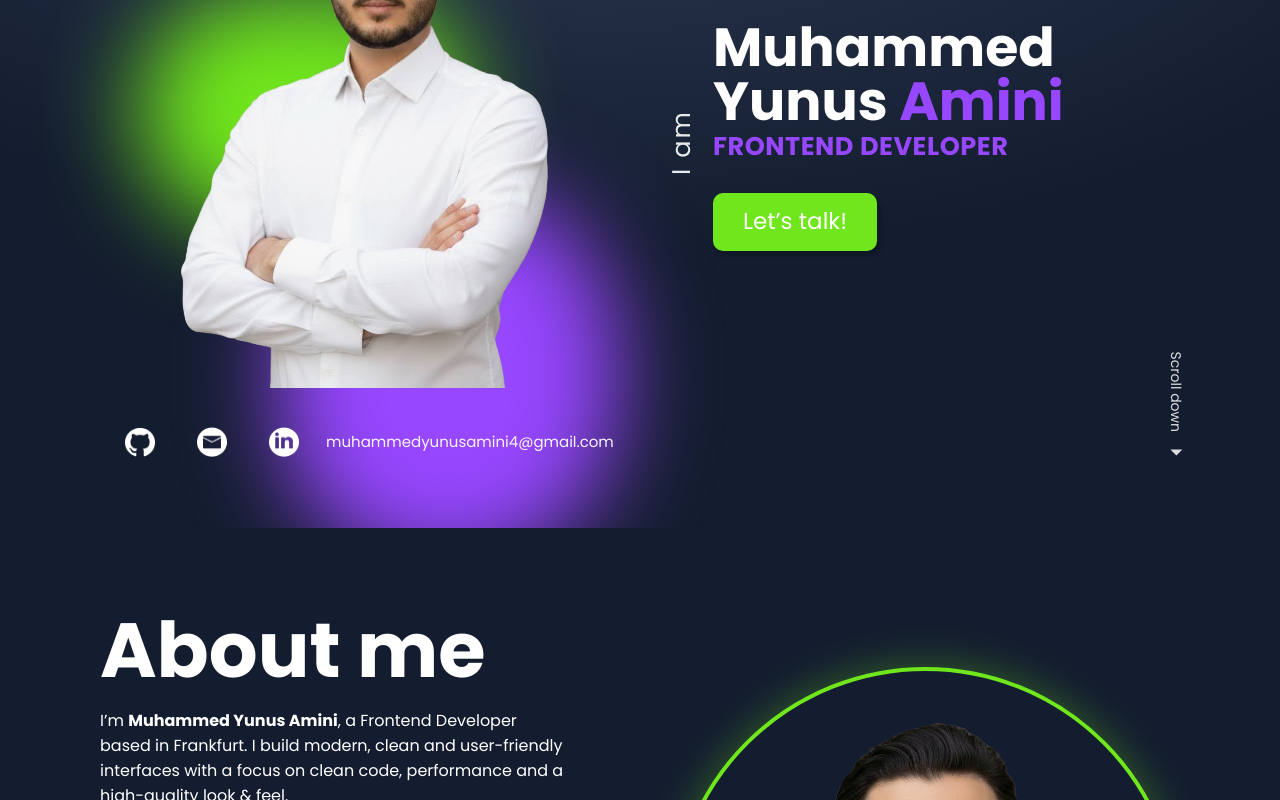
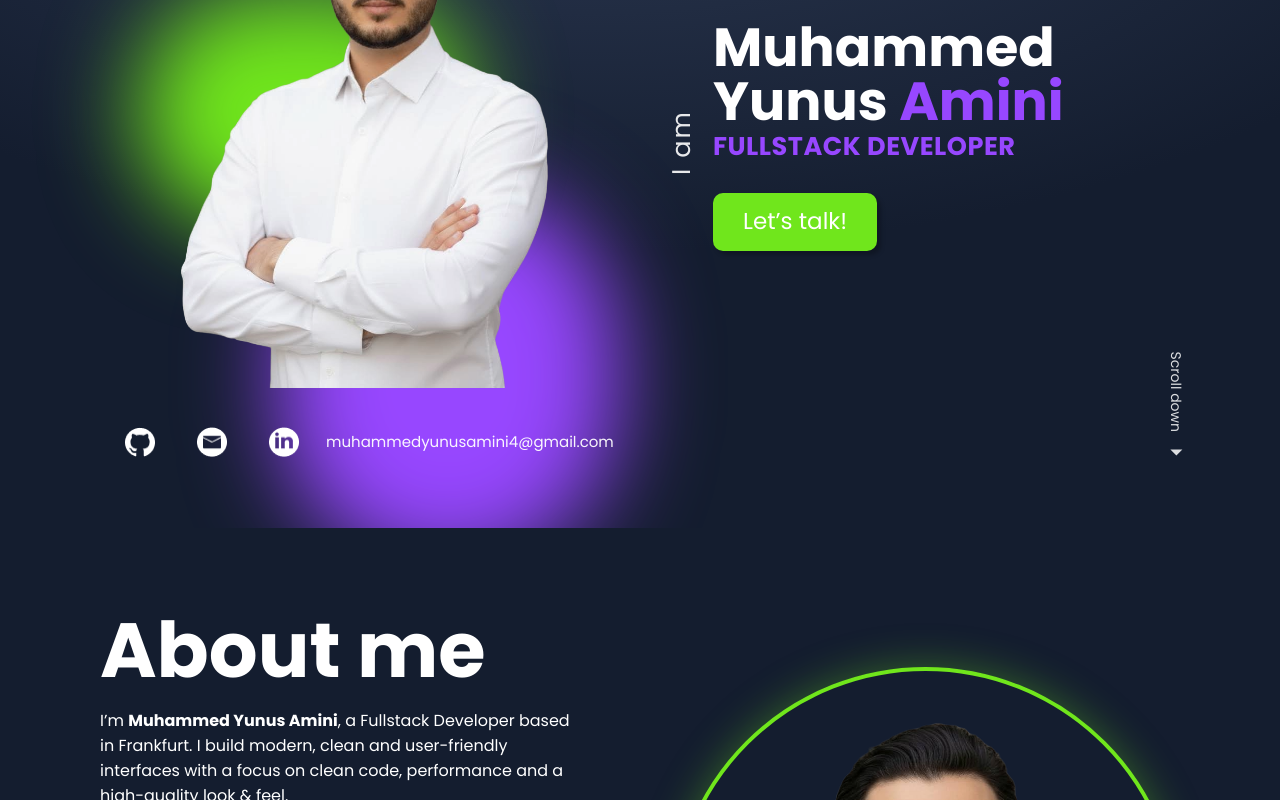
Before and after one commit to mya63/portfolio-2.0, an Angular app: page / in a window 1280 px wide. Shown: the part 320-1120 px from the top of the page. Built offline with nearby package versions, Linux system fonts and the light colour scheme.

Commit message:
fix title front to full

```diff
--- a/src/app/core/i18n/translations/de.ts
+++ b/src/app/core/i18n/translations/de.ts
@@ -9,7 +9,7 @@ export const de = {
 
 about: {
   title: 'Über mich',
-  intro: `Ich bin <strong>Muhammed Yunus Amini</strong>, Frontend-Entwickler aus Frankfurt.
+  intro: `Ich bin <strong>Muhammed Yunus Amini</strong>, Fullstack-Entwickler aus Frankfurt.
   Ich gestalte moderne, klare und benutzerfreundliche Web-Oberflächen – mit Fokus auf sauberen Code, Performance und einen hochwertigen Look.<br><br>`,
 
   // Location / Verfügbarkeit (Pin-Icon)
@@ -86,7 +86,7 @@ contact: {
   q: 'Ein Problem zu lösen?',
   lead1:
     'Schreib mir kurz, wobei du Unterstützung brauchst und welche Rolle du suchst. Ich bringe Mehrwert durch sauberen Code und klare Kommunikation.',
-  lead2: 'Frontend-Entwickler gesucht? <strong>Schreib mir!</strong>',
+  lead2: 'Fullstack-Entwickler gesucht? <strong>Schreib mir!</strong>',
   name: 'Dein Name',
   email: 'Deine E-Mail',
   message: 'Deine Nachricht',
--- a/src/app/core/i18n/translations/en.ts
+++ b/src/app/core/i18n/translations/en.ts
@@ -3,13 +3,13 @@ export const en = {
 
   hero: {
     iam: 'I am',
-    role: 'FRONTEND DEVELOPER',
+    role: 'FULLSTACK DEVELOPER',
     talk: "Let's talk!"
   },
 
 about: {
   title: 'About me',
-  intro: `I’m <strong>Muhammed Yunus Amini</strong>, a Frontend Developer based in Frankfurt.
+  intro: `I’m <strong>Muhammed Yunus Amini</strong>, a Fullstack Developer based in Frankfurt.
   I build modern, clean and user-friendly interfaces with a focus on clean code, performance and a high-quality look & feel.<br><br>`,
 
   // Location / Availability (Pin icon)
@@ -86,7 +86,7 @@ contact: {
   q: 'Got a problem to solve?',
   lead1:
     'Tell me briefly what kind of project or role you need support with. I focus on clean code, clear communication and efficient collaboration.',
-  lead2: 'Need a Frontend developer? <strong>Contact me!</strong>',
+  lead2: 'Need a Fullstack developer? <strong>Contact me!</strong>',
   name: 'Your name',
   email: 'Your email',
   message: 'Your message',
--- a/src/app/pages/home/hero/hero.html
+++ b/src/app/pages/home/hero/hero.html
@@ -22,7 +22,7 @@
           <span class="name-row">Yunus <span class="accent">Amini</span></span>
         </h1>
 
-        <h2 class="role">FRONTEND DEVELOPER</h2>
+        <h2 class="role">FULLSTACK DEVELOPER</h2>
 
         <!-- CTA zentriert und professionell groß -->
         <div class="hero-cta">
--- a/src/app/pages/home/hero/hero.ts
+++ b/src/app/pages/home/hero/hero.ts
@@ -10,7 +10,7 @@ import { TranslatePipe } from '../../../core/i18n/translate.pipe';
 })
 export class HeroComponent {
   name  = 'Muhammed Yunus Amini';
-  title = 'FRONTEND DEVELOPER';
+  title = 'FULLSTACK DEVELOPER';
   email = 'muhammedyunusamini4@gmail.com';
 
   scrollTo(id: string) {
--- a/src/index.html
+++ b/src/index.html
@@ -6,7 +6,7 @@
   <base href="/" />
 
   <meta name="viewport" content="width=device-width, initial-scale=1" />
-  <meta name="description" content="Portfolio von Muhammed Yunus Amini – Frontend Developer." />
+  <meta name="description" content="Portfolio von Muhammed Yunus Amini – Fullstack Developer." />
   <meta name="theme-color" content="#141D2F" />
   <meta name="color-scheme" content="dark light" />
 
```
